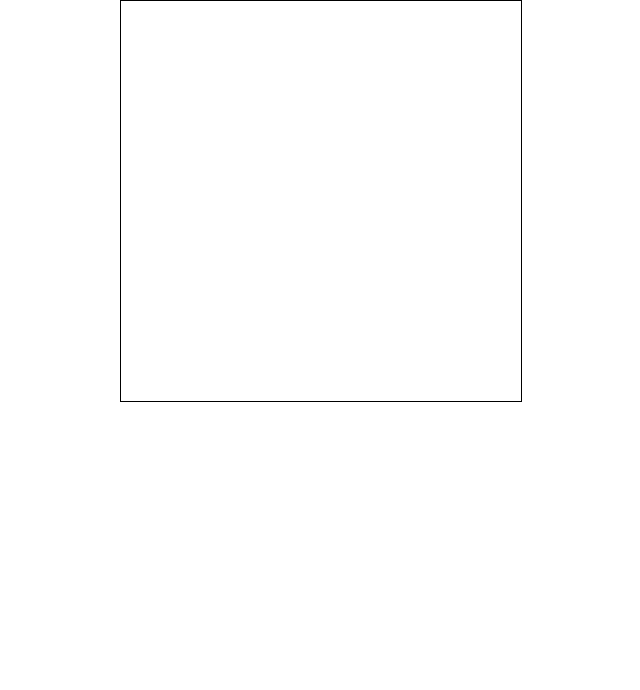
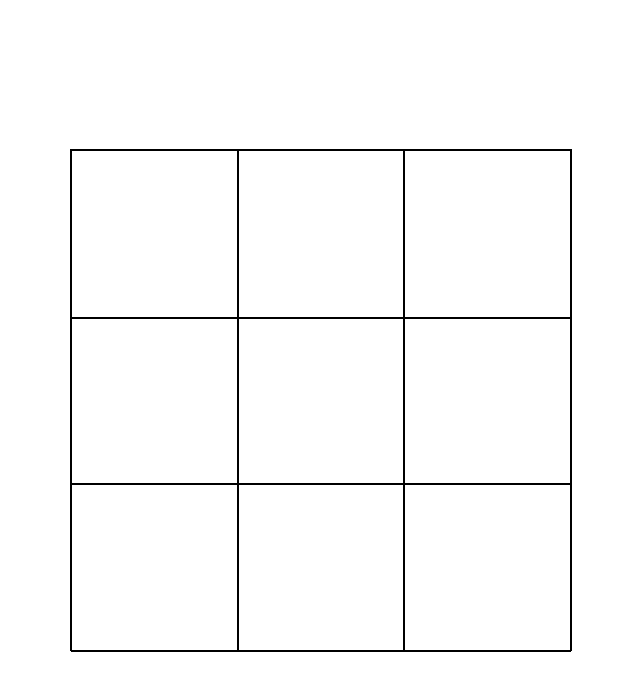
Before and after one commit to davifurtado/tiktoktoe, a React (Create React App) app: page / in a window 1280 px wide. Shown: the top 690 px of the page, without its empty margins (319-959 px from the left). Built offline with nearby package versions, Linux system fonts and the light colour scheme.

Commit message:
created basic state for the board and stylized squares for board

```diff
--- a/src/App.css
+++ b/src/App.css
@@ -8,16 +8,18 @@ body {
   height: 100vh;
   display: flex;
   justify-content: center;
+  align-items: center;
 }
 
 .board {
-  width: 400px;
-  height: 400px;
+  width: 500px;
+  height: 500px;
   border: 1px solid black;
   display: flex;
+  flex-direction: column;
 }
 
-.row {
+.boardRow {
   flex: 33%;
   display: flex;
   flex-direction: row;
--- a/src/App.js
+++ b/src/App.js
@@ -1,12 +1,30 @@
+import { useState } from 'react';
+import Square from './components/Square';
+
 import './App.css';
 
 function App() {
+  const [board, setBoard] = useState(["", "", "", "", "", "", "", "", ""]);
+
+
   return (
     <div className="App">
       <div className="board">
-        <div className="boardRow"></div>
-        <div className="boardRow"></div>
-        <div className="boardRow"></div>
+        <div className="boardRow">
+          <Square val={board[0] || ""} />
+          <Square val={board[1] || ""} />
+          <Square val={board[2] || ""} />
+        </div>
+        <div className="boardRow">
+          <Square val={board[0] || ""} />
+          <Square val={board[1] || ""} />
+          <Square val={board[2] || ""} />
+        </div>
+        <div className="boardRow">
+          <Square val={board[0] || ""} />
+          <Square val={board[1] || ""} />
+          <Square val={board[2] || ""} />
+        </div>
       </div>
     </div>
   );
--- a/src/components/square.css
+++ b/src/components/square.css
@@ -0,0 +1,11 @@
+.square {
+    flex: 33%;
+    height: 100%;
+    border: 1px solid black;
+    cursor: pointer;
+    display: grid;
+    place-items: center;
+    font-size: 30px;
+    color: black;
+    font-family: Arial, Helvetica, sans-serif;
+  }
```
